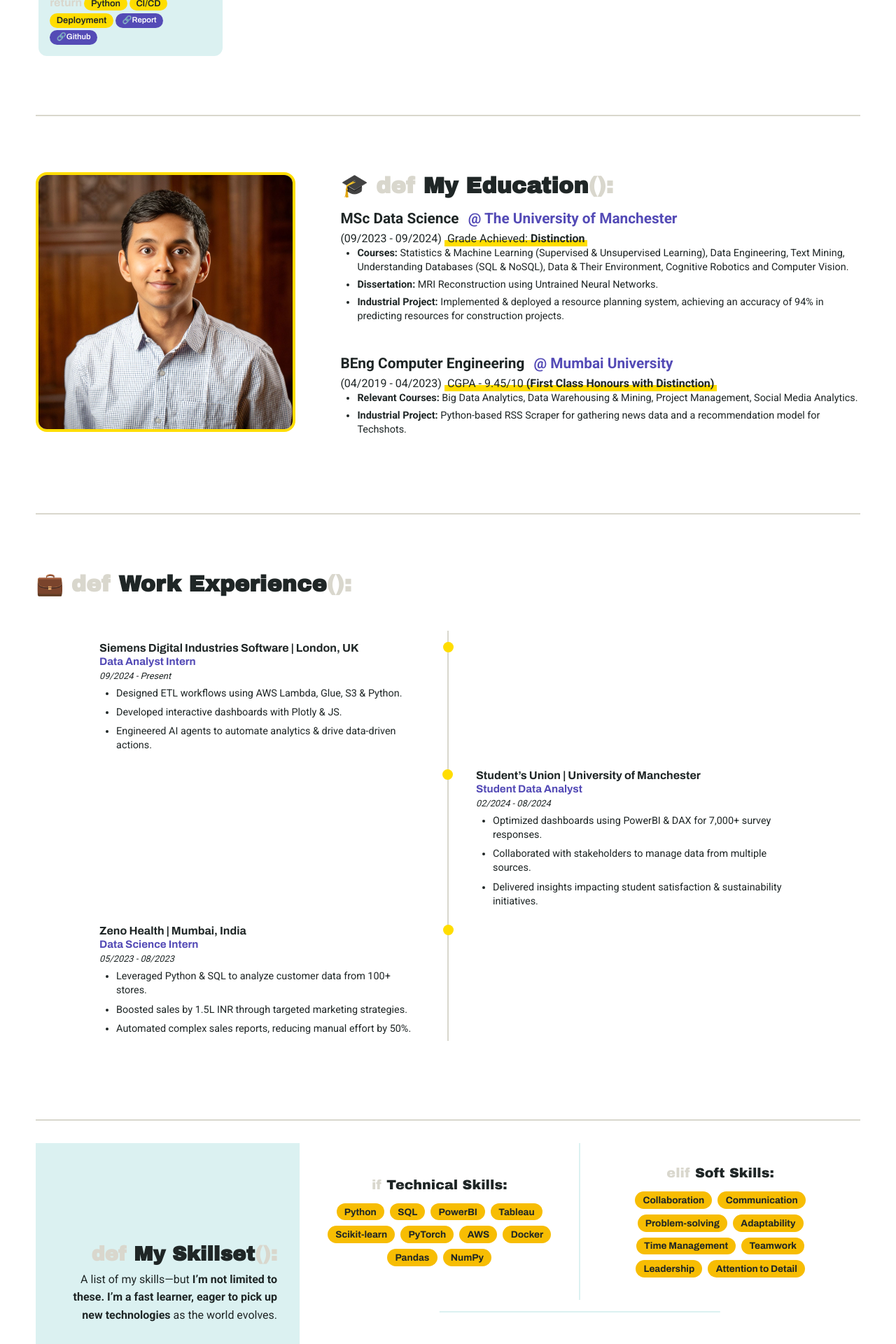
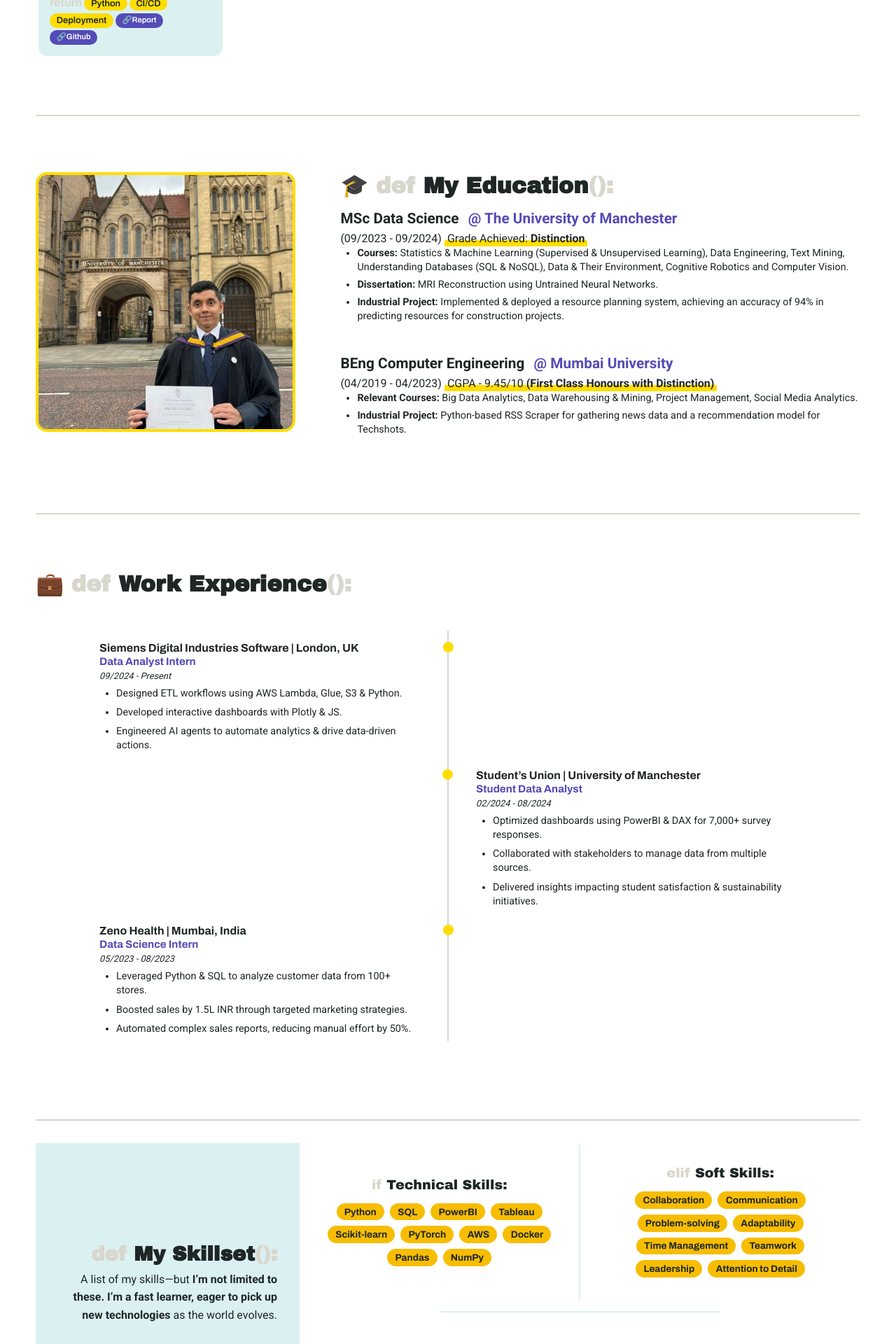
Before and after one commit to tarundirector/tarunmishra.github.io, a Jekyll site: the page index.html, which Jekyll copies as it is, in a window 1280 px wide. Shown: the part 1886-3806 px from the top of the page at 70% size. Built offline with Jekyll 4.4.1, drawn with Linux system fonts in a browser that asks for light colours.

Commit message:
Update index.html

```diff
--- a/index.html
+++ b/index.html
@@ -868,6 +868,7 @@
       background-color: #fff;
       padding: 0rem var(--global-section-padding);
       box-sizing: border-box;
+      padding-bottom: 3rem;
     }
     .creative-left {
       flex: 1;
@@ -1201,7 +1202,7 @@
       <div class="education-container">
         <!-- Education Pointer 1 -->
         <div class="education-left">
-          <img src="assets/IMG_Achievements.jpg" alt="My Photo" />
+          <img src="assets/IMG_Education.jpg" alt="My Photo" />
         </div>
         <div class="education-right">
           <h2 class="section-title">
@@ -1405,7 +1406,7 @@
       </div>
     </div>
     <div class="volunteer-right">
-      <img src="./assests/IMG_OtherWorkExp.jpg" alt="Volunteering Photo" />
+      <img src="assets/IMG_OtherWorkExp.jpg" alt="Volunteering Photo" />
     </div>
   </section>
 
@@ -1416,7 +1417,7 @@
   ============================================= -->
   <section class="pub-section fade-element">
     <div class="pub-left">
-      <img src="./assests/IMG_Achievements.jpg" alt="Publications" />
+      <img src="assets/IMG_Achievements.jpg" alt="Publications" />
     </div>
     <div class="pub-right">
       <h2 class="section-title">
@@ -1468,7 +1469,7 @@
       </div>
     </div>
     <div class="creative-right">
-      <img src="./assests/IMG_CreativeSide.png" alt="Creative" />
+      <img src="assets/IMG_CreativeSide.png" alt="Creative" />
     </div>
   </section>
 
```
